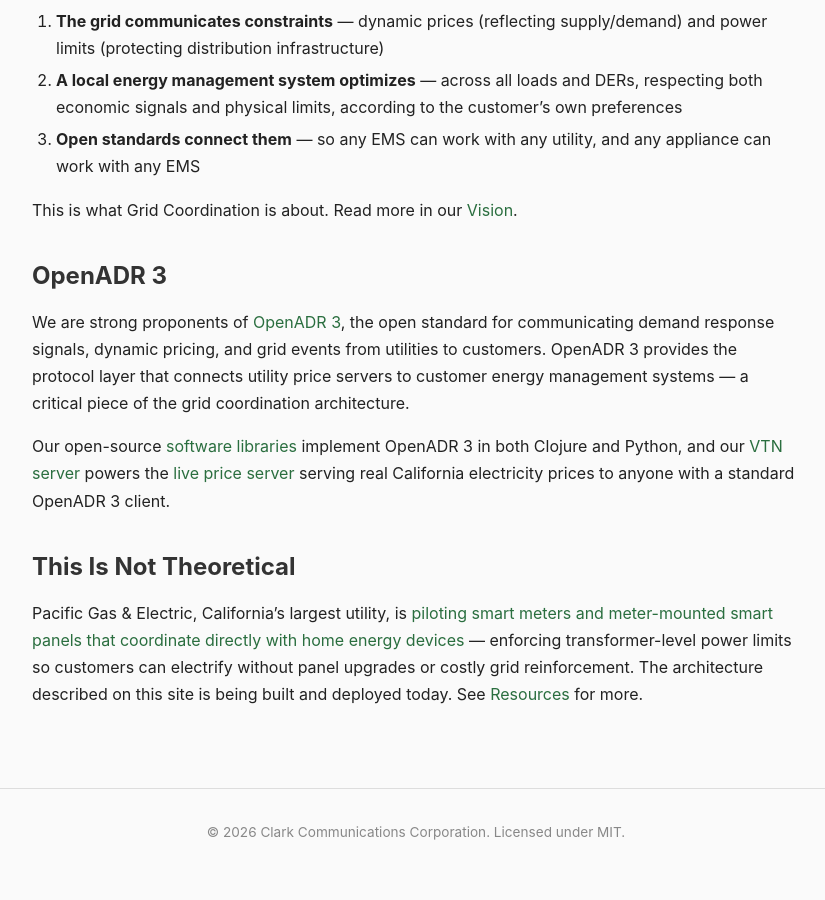
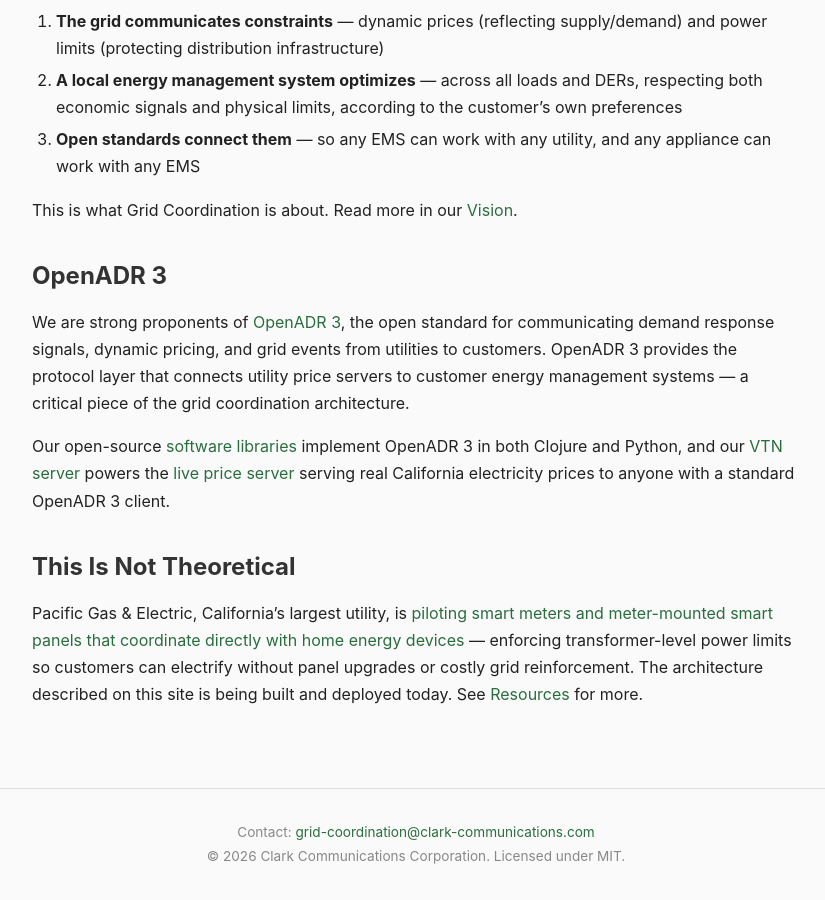
Before and after one commit to grid-coordination/grid-coordination.github.io, a Jekyll site: the page built from index.md, in a window 1280 px wide and 900 px high, scrolled down 2729 px. Shown: the whole window, without its empty margins (224-1049 px from the left). Built offline with Jekyll 4.4.1, drawn with Linux system fonts in a browser that asks for light colours; before the commit the page ends 3606 px from its top, so only the background shows below that.

Commit message:
Add email contact link to site footer
Co-Authored-By: Claude Opus 4.6 (1M context) <noreply@anthropic.com>

```diff
--- a/_layouts/default.html
+++ b/_layouts/default.html
@@ -89,6 +89,7 @@
     {{ content }}
   </div>
   <footer>
+    Contact: <a href="mailto:grid-coordination@clark-communications.com">grid-coordination@clark-communications.com</a><br>
     &copy; 2026 Clark Communications Corporation. Licensed under MIT.
   </footer>
 </body>
```
